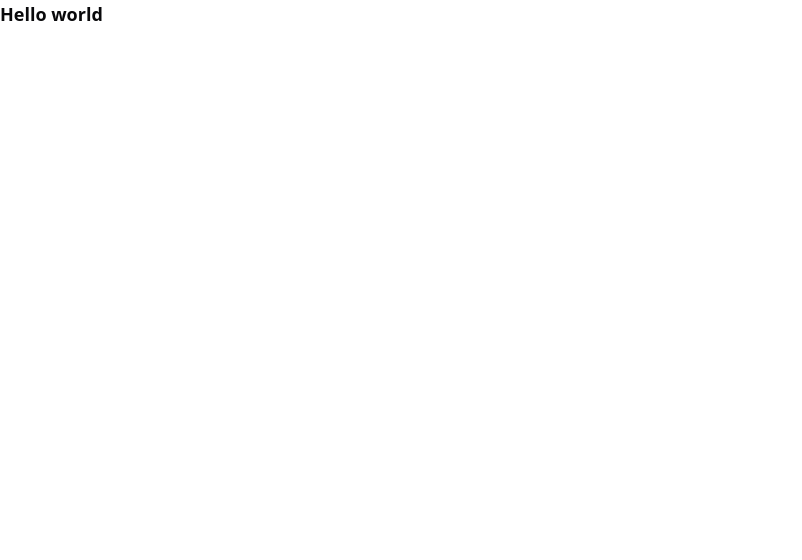
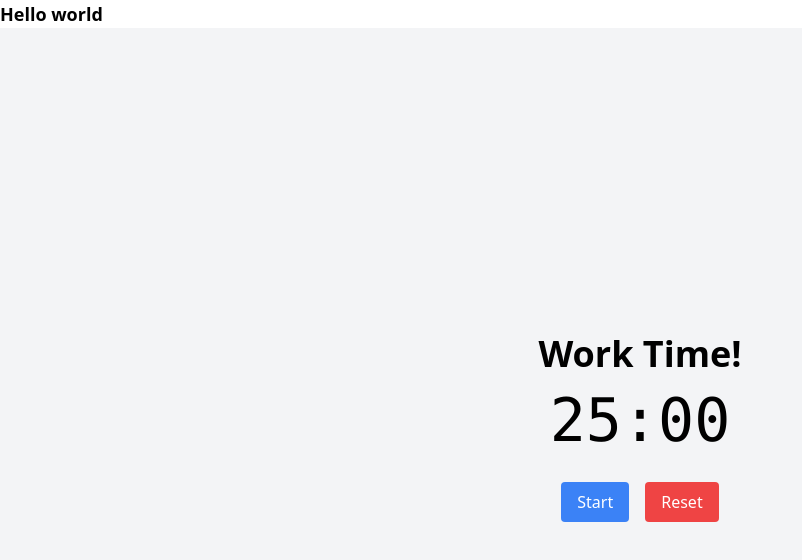
Before and after one commit to devansh-dek/Managify, a React (Vite) app in the folder client/: page / in a window 1280 px wide. Shown: the top 560 px of the page, without its empty margins (0-802 px from the left). Built offline with nearby package versions, Linux system fonts and the light colour scheme.

Commit message:
feat:added basic pomodro

```diff
--- a/client/src/App.tsx
+++ b/client/src/App.tsx
@@ -1,6 +1,13 @@
+import PomodoroClock from "./features/Pomodro/Pomodro.tsx"
+
 function App() {
   return (
-    <div className="font-bold text-lg">Hello world</div>
+    <>
+      <div className="font-bold text-lg">Hello world</div>
+
+      <PomodoroClock></PomodoroClock>
+
+    </>
   )
 }
 
--- /dev/null
+++ b/client/src/features/Pomodro/Pomodro.tsx
@@ -0,0 +1,55 @@
+import React, { useState, useEffect } from 'react';
+
+const PomodoroClock: React.FC = () => {
+    const [time, setTime] = useState<number>(1500); // 25 minutes in seconds
+    const [isActive, setIsActive] = useState<boolean>(false);
+    const [isBreak, setIsBreak] = useState<boolean>(false);
+
+    useEffect(() => {
+        let interval: ReturnType<typeof setInterval> | null = null;
+        if (isActive) {
+            interval = setInterval(() => {
+                setTime((prevTime) => prevTime - 1);
+            }, 1000);
+        } else if (!isActive && time !== 0) {
+            clearInterval(interval!);
+        }
+        if (time === 0) {
+            clearInterval(interval!);
+            setIsBreak(!isBreak);
+            setTime(isBreak ? 1500 : 300); // 25 mins work, 5 mins break
+        }
+        return () => clearInterval(interval!);
+    }, [isActive, time, isBreak]);
+
+    const formatTime = (seconds: number): string => {
+        const minutes = Math.floor(seconds / 60);
+        const secs = seconds % 60;
+        return `${minutes}:${secs < 10 ? '0' : ''}${secs}`;
+    };
+
+    return (
+        <div className="flex flex-col items-center justify-center min-h-screen bg-gray-100">
+            <h1 className="text-4xl font-bold mb-4">
+                {isBreak ? 'Break Time!' : 'Work Time!'}
+            </h1>
+            <h2 className="text-6xl font-mono mb-8">{formatTime(time)}</h2>
+            <div className="flex space-x-4">
+                <button
+                    className="px-4 py-2 bg-blue-500 text-white rounded hover:bg-blue-600"
+                    onClick={() => setIsActive(!isActive)}
+                >
+                    {isActive ? 'Pause' : 'Start'}
+                </button>
+                <button
+                    className="px-4 py-2 bg-red-500 text-white rounded hover:bg-red-600"
+                    onClick={() => setTime(isBreak ? 300 : 1500)}
+                >
+                    Reset
+                </button>
+            </div>
+        </div>
+    );
+};
+
+export default PomodoroClock;
--- a/client/src/index.css
+++ b/client/src/index.css
@@ -1,69 +1,3 @@
 @tailwind base;
 @tailwind components;
 @tailwind utilities;
-
-@layer base {
-  :root {
-    --background: 0 0% 100%;
-    --foreground: 240 10% 3.9%;
-    --card: 0 0% 100%;
-    --card-foreground: 240 10% 3.9%;
-    --popover: 0 0% 100%;
-    --popover-foreground: 240 10% 3.9%;
-    --primary: 240 5.9% 10%;
-    --primary-foreground: 0 0% 98%;
-    --secondary: 240 4.8% 95.9%;
-    --secondary-foreground: 240 5.9% 10%;
-    --muted: 240 4.8% 95.9%;
-    --muted-foreground: 240 3.8% 46.1%;
-    --accent: 240 4.8% 95.9%;
-    --accent-foreground: 240 5.9% 10%;
-    --destructive: 0 84.2% 60.2%;
-    --destructive-foreground: 0 0% 98%;
-    --border: 240 5.9% 90%;
-    --input: 240 5.9% 90%;
-    --ring: 240 10% 3.9%;
-    --radius: 0.5rem;
-    --chart-1: 12 76% 61%;
-    --chart-2: 173 58% 39%;
-    --chart-3: 197 37% 24%;
-    --chart-4: 43 74% 66%;
-    --chart-5: 27 87% 67%;
-  }
-
-  .dark {
-    --background: 240 10% 3.9%;
-    --foreground: 0 0% 98%;
-    --card: 240 10% 3.9%;
-    --card-foreground: 0 0% 98%;
-    --popover: 240 10% 3.9%;
-    --popover-foreground: 0 0% 98%;
-    --primary: 0 0% 98%;
-    --primary-foreground: 240 5.9% 10%;
-    --secondary: 240 3.7% 15.9%;
-    --secondary-foreground: 0 0% 98%;
-    --muted: 240 3.7% 15.9%;
-    --muted-foreground: 240 5% 64.9%;
-    --accent: 240 3.7% 15.9%;
-    --accent-foreground: 0 0% 98%;
-    --destructive: 0 62.8% 30.6%;
-    --destructive-foreground: 0 0% 98%;
-    --border: 240 3.7% 15.9%;
-    --input: 240 3.7% 15.9%;
-    --ring: 240 4.9% 83.9%;
-    --chart-1: 220 70% 50%;
-    --chart-2: 160 60% 45%;
-    --chart-3: 30 80% 55%;
-    --chart-4: 280 65% 60%;
-    --chart-5: 340 75% 55%;
-  }
-}
-
-@layer base {
-  * {
-    @apply border-border;
-  }
-  body {
-    @apply bg-background text-foreground;
-  }
-}
```
Also changed, not shown: 1 other file (tests, documents, lock files or other folders).
